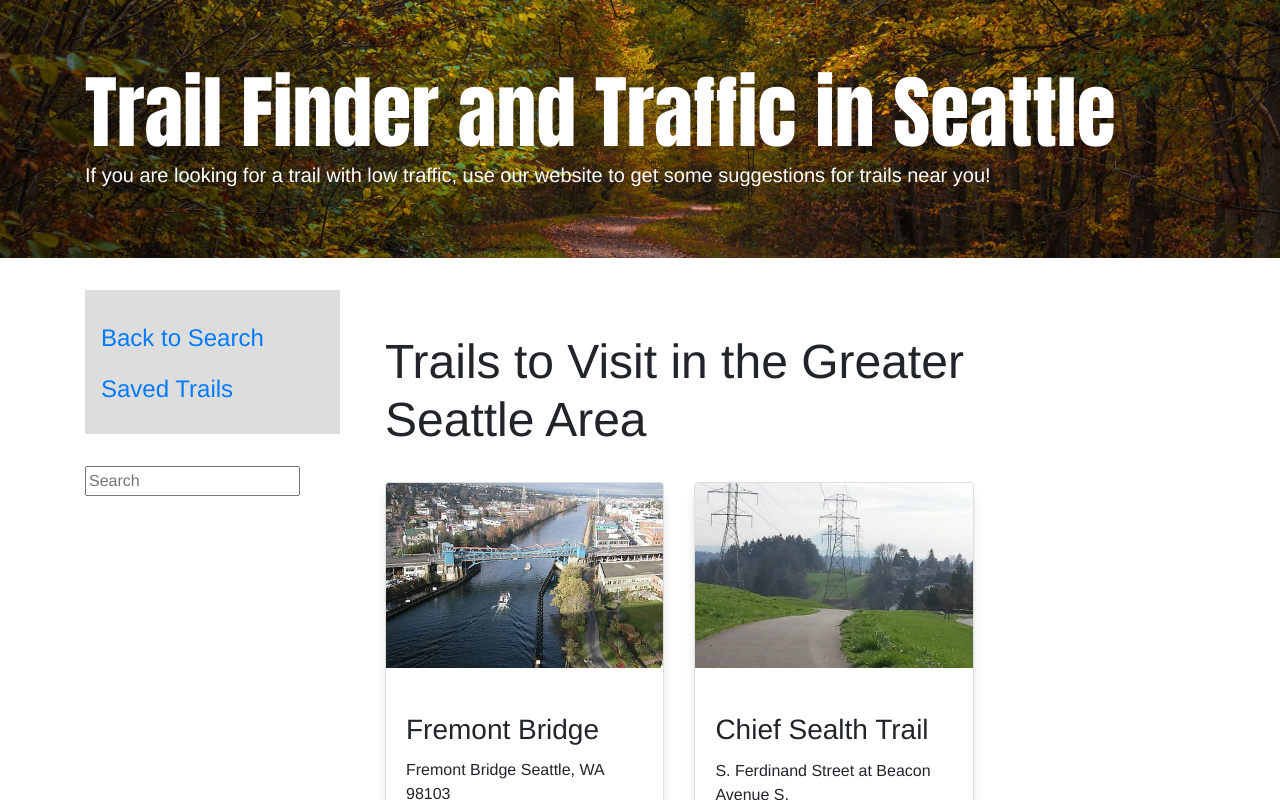
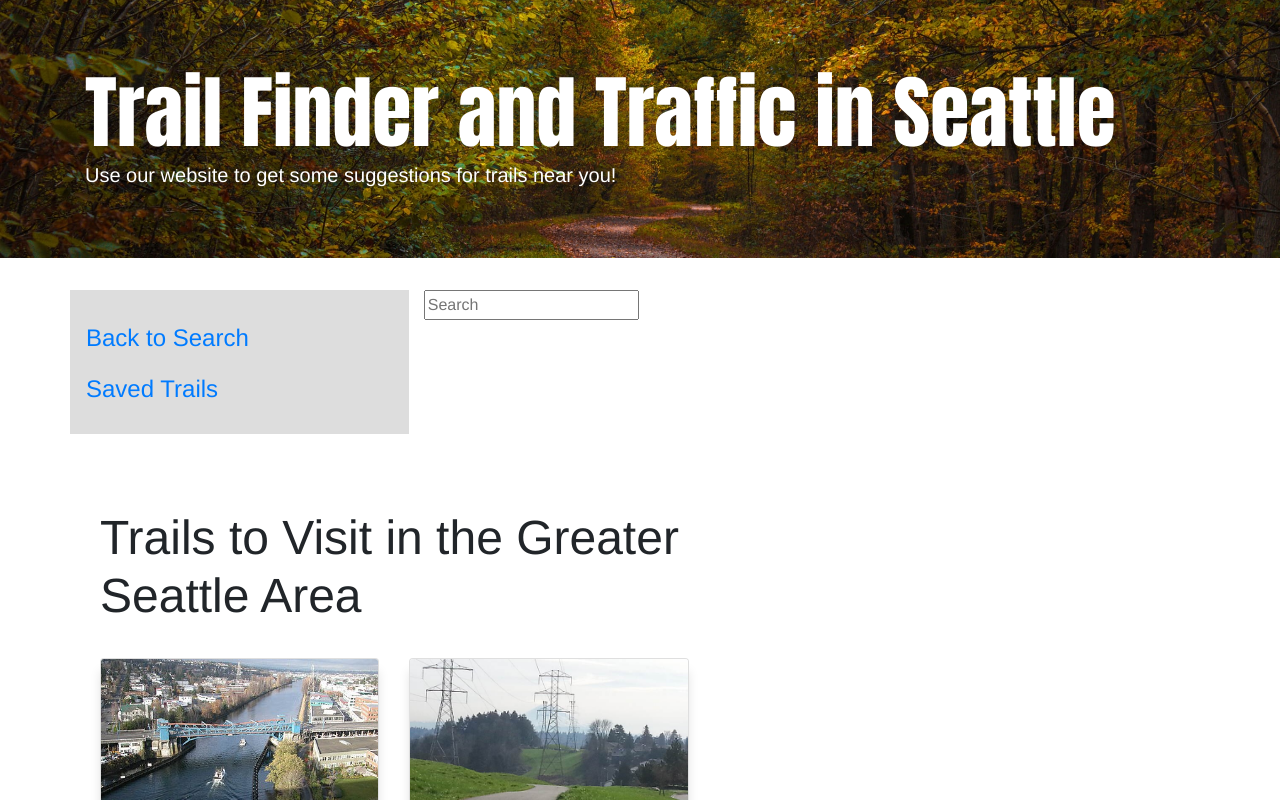
Before and after one commit to info340-au20/project-2-kshruti99, a React (Create React App) app: page / in a window 1280 px wide. Shown: the top 800 px of the page. Built offline with nearby package versions, Linux system fonts and the light colour scheme.

Commit message:
changed nav position

```diff
--- a/src/App.js
+++ b/src/App.js
@@ -132,7 +132,7 @@ function App(props) {
       <header className="jumbotron jumbotron-fluid bg-dark text-white">
             <div className="container">
               <h1>Trail Finder and Traffic in Seattle</h1>
-              <p className="lead">If you are looking for a trail with low traffic, use our website
+              <p className="lead">Use our website
                   to get some suggestions for trails near you!
               </p>
             </div>
@@ -140,9 +140,8 @@ function App(props) {
 
       <main className="container">
         <div className="row">
+          <AboutNav />
           <div className="col-3">
-            <AboutNav />
-            {/*<Search />*/}
             <input
               type="text"
               placeholder="Search"
--- a/src/index.css
+++ b/src/index.css
@@ -12,6 +12,7 @@ nav {
     background-color: #ddd;
     margin-bottom: 2em;
     padding: 1em;
+    padding-right: 10em;
 }
 
 nav h2 {
```
